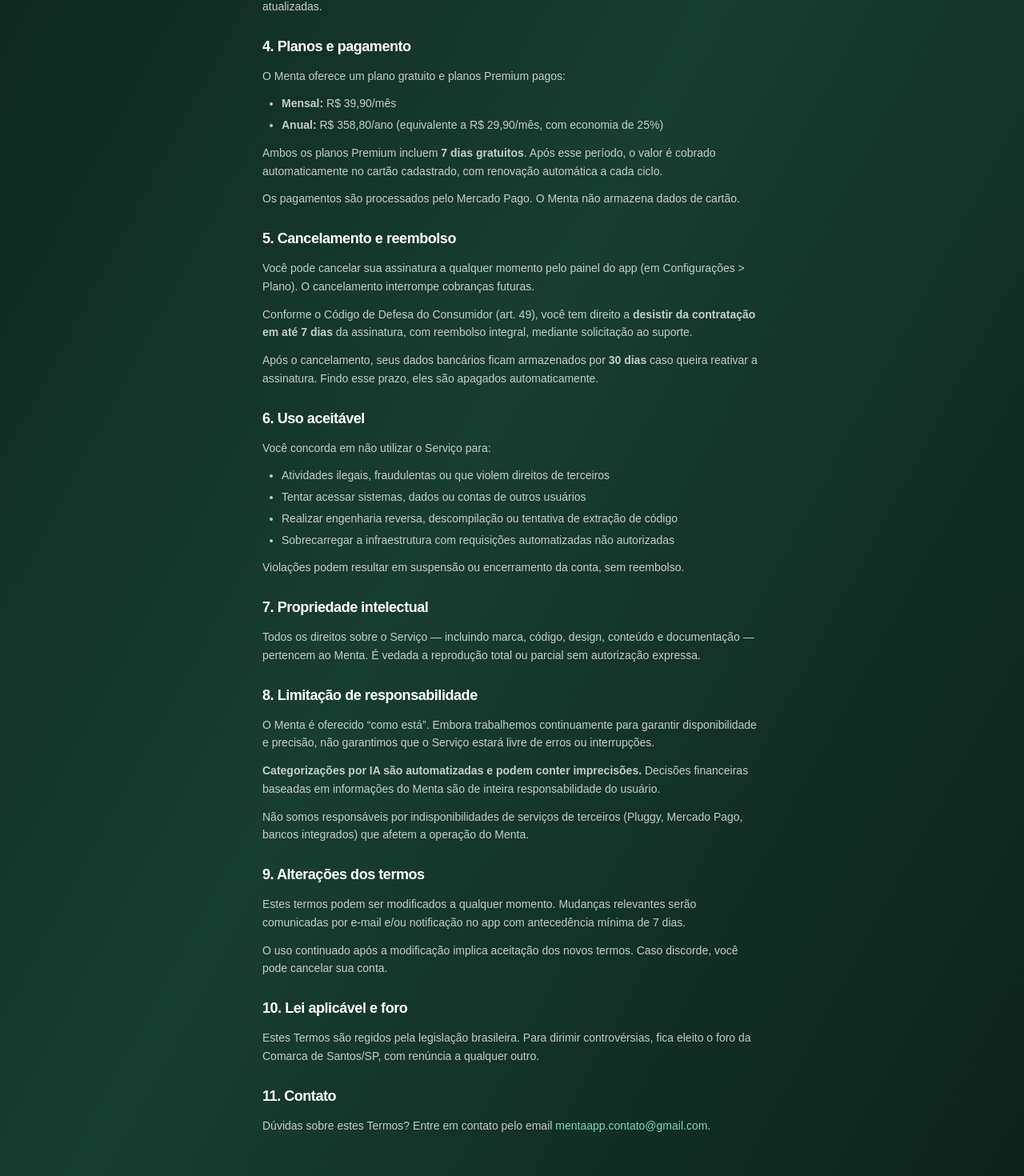
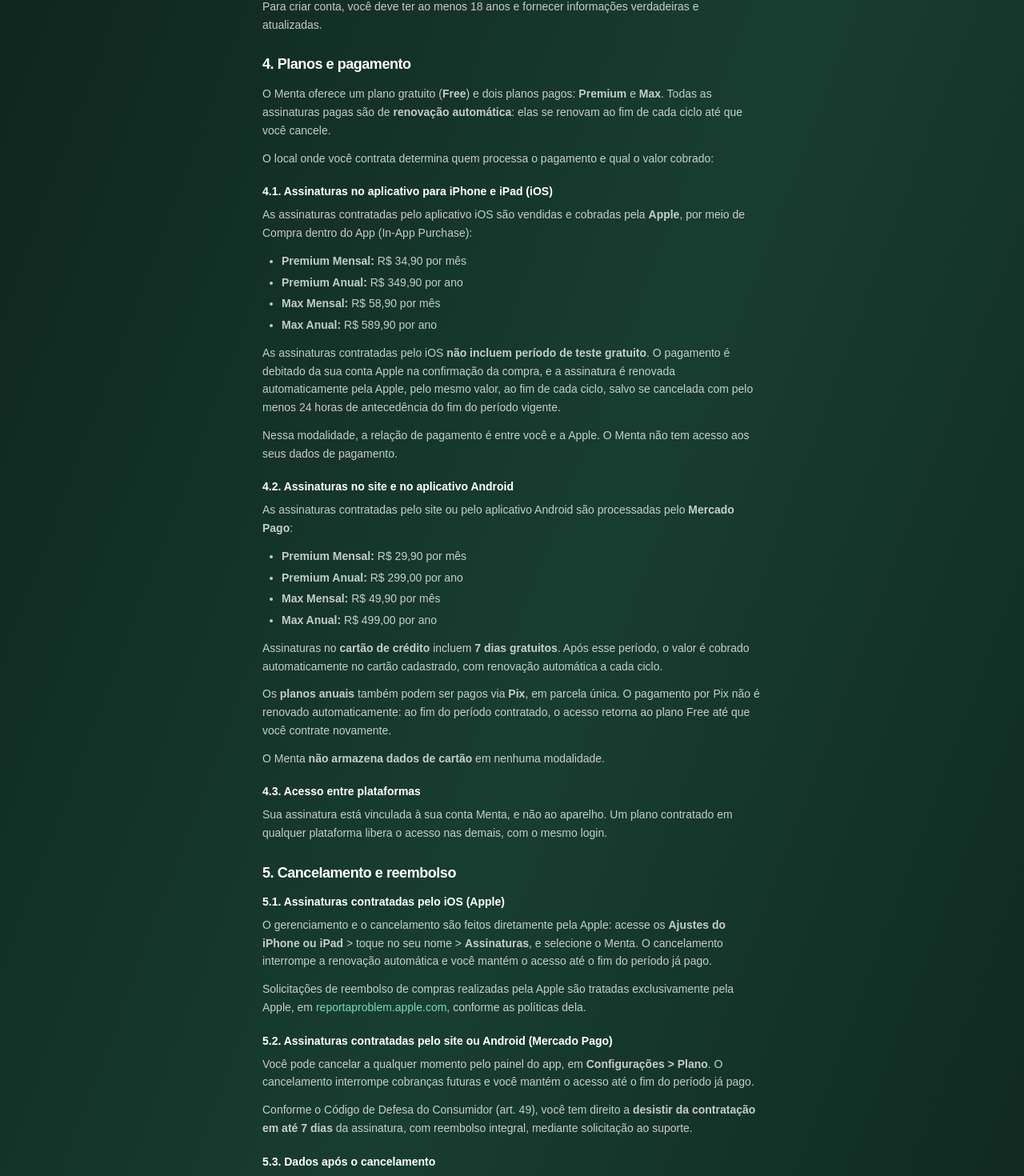
Before and after one commit to ArthurCarneiro10/menta-app, a Next.js app: page /termos in a window 1280 px wide. Shown: the part 719-2189 px from the top of the page at 80% size. Built offline with nearby package versions, Linux system fonts and the light colour scheme.

Commit message:
fix: termos e suporte com 4 planos e cobranca Apple no iOS

```diff
--- a/app/termos/page.tsx
+++ b/app/termos/page.tsx
@@ -6,6 +6,22 @@
  * REVISE com advogado especialista em direito digital/LGPD.
  *
  * Atualize a data "Ultima atualizacao" sempre que mudar algo aqui.
+ *
+ * ===================================================================
+ * ATENCAO - CONFORMIDADE APPLE (3.1.2c):
+ *
+ * Esta pagina eh o EULA declarado no App Store Connect e o link de
+ * "Termos de Uso" da tela de Planos do app iOS. O revisor da Apple ABRE
+ * este link. Por isso o texto PRECISA:
+ *   - listar os precos REAIS de cada plano, por plataforma
+ *   - dizer que no iOS a cobranca eh feita pela APPLE (nao por gateway
+ *     externo) e que o cancelamento eh nos Ajustes do iPhone
+ *   - nao prometer periodo de teste onde ele nao existe (o IAP iOS foi
+ *     criado sem trial)
+ *
+ * Divergencia entre o que este texto diz e o que o app cobra = rejeicao.
+ * Se mudar preco/plano no app, ATUALIZE AQUI TAMBEM.
+ * ===================================================================
  */
 
 import type { Metadata } from 'next';
@@ -15,7 +31,7 @@
   description: 'Termos e condições de uso do Menta.',
 };
 
-const ULTIMA_ATUALIZACAO = '08 de junho de 2026';
+const ULTIMA_ATUALIZACAO = '14 de julho de 2026';
 
 export default function TermosPage() {
   return (
@@ -52,7 +68,8 @@
           <Section titulo="1. Aceitação dos termos">
             <p>
               Ao criar conta e utilizar o Menta (&ldquo;Serviço&rdquo;), disponibilizado
-              em <a href="https://app.mentaapp.com.br" className="text-[#7ad9b7] no-underline">app.mentaapp.com.br</a>, você concorda integralmente com
+              em <a href="https://app.mentaapp.com.br" className="text-[#7ad9b7] no-underline">app.mentaapp.com.br</a> e
+              em nossos aplicativos para iOS e Android, você concorda integralmente com
               estes Termos de Uso. Caso não concorde, não utilize o Serviço.
             </p>
           </Section>
@@ -64,9 +81,9 @@
               O Serviço utiliza:
             </p>
             <ul className="list-disc pl-6 space-y-1">
-              <li>Open Finance regulado pelo Banco Central, via Pluggy, para conexão bancária no plano Premium</li>
-              <li>Análise de PDFs de fatura via inteligência artificial no plano Free</li>
+              <li>Análise de PDFs de fatura via inteligência artificial (disponível em todos os planos)</li>
               <li>Categorização automática por IA para classificar transações</li>
+              <li>Open Finance regulado pelo Banco Central, via Pluggy, para conexão bancária — disponível <strong>exclusivamente no plano Max</strong></li>
             </ul>
             <p>
               O Menta <strong>não realiza pagamentos, transferências ou
@@ -89,34 +106,118 @@
 
           <Section titulo="4. Planos e pagamento">
             <p>
-              O Menta oferece um plano gratuito e planos Premium pagos:
+              O Menta oferece um plano gratuito (<strong>Free</strong>) e dois planos
+              pagos: <strong>Premium</strong> e <strong>Max</strong>. Todas as assinaturas
+              pagas são de <strong>renovação automática</strong>: elas se renovam ao fim de
+              cada ciclo até que você cancele.
+            </p>
+            <p>
+              O local onde você contrata determina quem processa o pagamento e qual o
+              valor cobrado:
+            </p>
+
+            <h3 className="text-white font-bold text-sm mt-5 mb-2">
+              4.1. Assinaturas no aplicativo para iPhone e iPad (iOS)
+            </h3>
+            <p>
+              As assinaturas contratadas pelo aplicativo iOS são vendidas e cobradas
+              pela <strong>Apple</strong>, por meio de Compra dentro do App (In-App Purchase):
             </p>
             <ul className="list-disc pl-6 space-y-1">
-              <li><strong>Mensal:</strong> R$ 39,90/mês</li>
-              <li><strong>Anual:</strong> R$ 358,80/ano (equivalente a R$ 29,90/mês, com economia de 25%)</li>
+              <li><strong>Premium Mensal:</strong> R$ 34,90 por mês</li>
+              <li><strong>Premium Anual:</strong> R$ 349,90 por ano</li>
+              <li><strong>Max Mensal:</strong> R$ 58,90 por mês</li>
+              <li><strong>Max Anual:</strong> R$ 589,90 por ano</li>
             </ul>
             <p>
-              Ambos os planos Premium incluem <strong>7 dias gratuitos</strong>.
-              Após esse período, o valor é cobrado automaticamente no cartão
-              cadastrado, com renovação automática a cada ciclo.
+              As assinaturas contratadas pelo iOS <strong>não incluem período de teste
+              gratuito</strong>. O pagamento é debitado da sua conta Apple na confirmação
+              da compra, e a assinatura é renovada automaticamente pela Apple, pelo mesmo
+              valor, ao fim de cada ciclo, salvo se cancelada com pelo menos 24 horas de
+              antecedência do fim do período vigente.
             </p>
             <p>
-              Os pagamentos são processados pelo Mercado Pago. O Menta não
-              armazena dados de cartão.
+              Nessa modalidade, a relação de pagamento é entre você e a Apple. O Menta
+              não tem acesso aos seus dados de pagamento.
+            </p>
+
+            <h3 className="text-white font-bold text-sm mt-5 mb-2">
+              4.2. Assinaturas no site e no aplicativo Android
+            </h3>
+            <p>
+              As assinaturas contratadas pelo site ou pelo aplicativo Android são
+              processadas pelo <strong>Mercado Pago</strong>:
+            </p>
+            <ul className="list-disc pl-6 space-y-1">
+              <li><strong>Premium Mensal:</strong> R$ 29,90 por mês</li>
+              <li><strong>Premium Anual:</strong> R$ 299,00 por ano</li>
+              <li><strong>Max Mensal:</strong> R$ 49,90 por mês</li>
+              <li><strong>Max Anual:</strong> R$ 499,00 por ano</li>
+            </ul>
+            <p>
+              Assinaturas no <strong>cartão de crédito</strong> incluem{' '}
+              <strong>7 dias gratuitos</strong>. Após esse período, o valor é cobrado
+              automaticamente no cartão cadastrado, com renovação automática a cada ciclo.
+            </p>
+            <p>
+              Os <strong>planos anuais</strong> também podem ser pagos via <strong>Pix</strong>,
+              em parcela única. O pagamento por Pix não é renovado automaticamente: ao fim
+              do período contratado, o acesso retorna ao plano Free até que você contrate
+              novamente.
+            </p>
+            <p>
+              O Menta <strong>não armazena dados de cartão</strong> em nenhuma modalidade.
+            </p>
+
+            <h3 className="text-white font-bold text-sm mt-5 mb-2">
+              4.3. Acesso entre plataformas
+            </h3>
+            <p>
+              Sua assinatura está vinculada à sua conta Menta, e não ao aparelho. Um plano
+              contratado em qualquer plataforma libera o acesso nas demais, com o mesmo login.
             </p>
           </Section>
 
           <Section titulo="5. Cancelamento e reembolso">
+            <h3 className="text-white font-bold text-sm mb-2">
+              5.1. Assinaturas contratadas pelo iOS (Apple)
+            </h3>
             <p>
-              Você pode cancelar sua assinatura a qualquer momento pelo painel
-              do app (em Configurações &gt; Plano). O cancelamento interrompe
-              cobranças futuras.
+              O gerenciamento e o cancelamento são feitos diretamente pela Apple:
+              acesse os <strong>Ajustes do iPhone ou iPad</strong> &gt; toque no seu nome
+              &gt; <strong>Assinaturas</strong>, e selecione o Menta. O cancelamento
+              interrompe a renovação automática e você mantém o acesso até o fim do
+              período já pago.
+            </p>
+            <p>
+              Solicitações de reembolso de compras realizadas pela Apple são tratadas
+              exclusivamente pela Apple, em{' '}
+              <a
+                href="https://reportaproblem.apple.com"
+                className="text-[#7ad9b7] no-underline"
+              >
+                reportaproblem.apple.com
+              </a>
+              , conforme as políticas dela.
+            </p>
+
+            <h3 className="text-white font-bold text-sm mt-5 mb-2">
+              5.2. Assinaturas contratadas pelo site ou Android (Mercado Pago)
+            </h3>
+            <p>
+              Você pode cancelar a qualquer momento pelo painel do app, em{' '}
+              <strong>Configurações &gt; Plano</strong>. O cancelamento interrompe
+              cobranças futuras e você mantém o acesso até o fim do período já pago.
             </p>
             <p>
               Conforme o Código de Defesa do Consumidor (art. 49), você tem
               direito a <strong>desistir da contratação em até 7 dias</strong> da
               assinatura, com reembolso integral, mediante solicitação ao suporte.
             </p>
+
+            <h3 className="text-white font-bold text-sm mt-5 mb-2">
+              5.3. Dados após o cancelamento
+            </h3>
             <p>
               Após o cancelamento, seus dados bancários ficam armazenados por
               <strong> 30 dias</strong> caso queira reativar a assinatura. Findo
@@ -161,8 +262,8 @@
             </p>
             <p>
               Não somos responsáveis por indisponibilidades de serviços de
-              terceiros (Pluggy, Mercado Pago, bancos integrados) que afetem
-              a operação do Menta.
+              terceiros (Pluggy, Mercado Pago, Apple, bancos integrados) que
+              afetem a operação do Menta.
             </p>
           </Section>
 
```
Also changed, not shown: app/suporte/page.tsx (+19 -11 lines), public/scripts/corrigir-acentos.ts (renamed from scripts/corrigir-acentos.ts).
